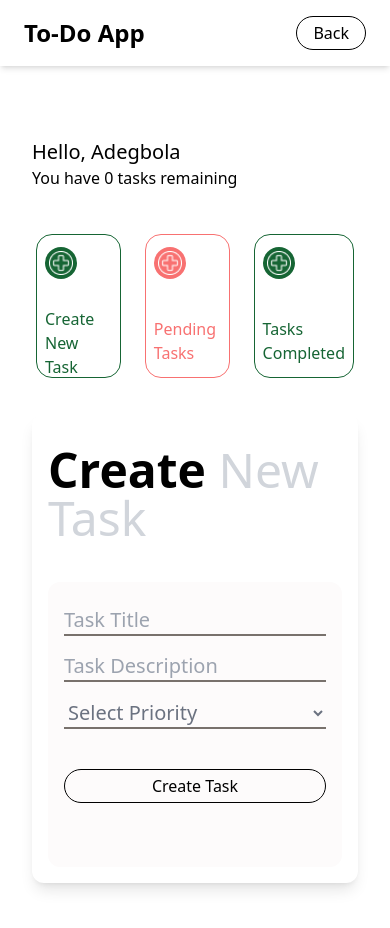
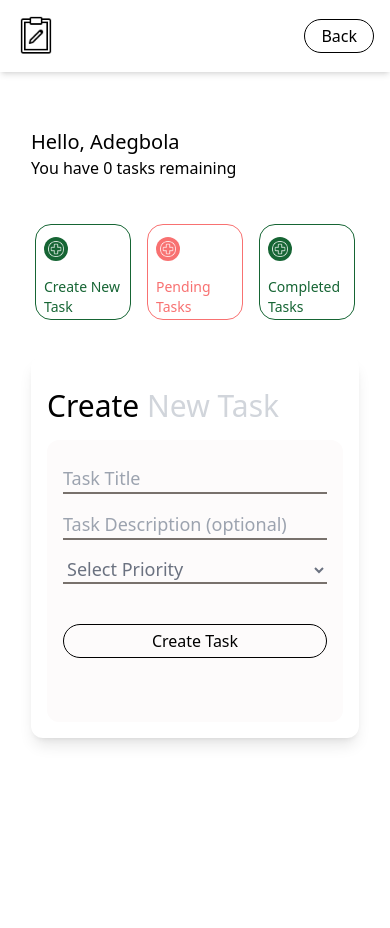
Before and after one commit to Joesef127/todo, a React (Create React App) app: page /home in a window 390 px wide. Shown: the top 928 px of the page. After the commit the page ends 844 px from the top, so only its background shows below. Built offline with nearby package versions, Linux system fonts and the light colour scheme.

Commit message:
chore: merged all types into one file and styled for mobile

```diff
--- /dev/null
+++ b/src/Types.tsx
@@ -0,0 +1,18 @@
+export type TaskType = {
+  id: string;
+  title: string;
+  description: string;
+  priority: string;
+  // completed: boolean;
+};
+
+export type TaskListProps = {
+  tasks: TaskType[];
+  handleClearTask: () => void;
+  handleTaskCompletion?: (taskId: string) => void;
+  priority: string;
+};
+
+export type TaskProps = TaskType & {
+  handleTaskCompletion?: (taskId: string) => void;
+};
--- a/src/components/CreateNewTask.tsx
+++ b/src/components/CreateNewTask.tsx
@@ -12,16 +12,19 @@ export default function CreateNewTask({ handleAddTask }: CreateNewTaskProps) {
   const handleSubmit = (e: React.FormEvent<HTMLFormElement>) => {
     e.preventDefault();
     handleAddTask(title, description, priority);
-    e.currentTarget.reset();
+    // e.currentTarget.reset();
+    setTitle('');
+    setDescription('');
+    setPriority('');
   };
 
   // Function to determine the select's text color class
   const getPriorityColor = () => {
     switch (priority) {
       case 'Not Important':
+        return 'text-orange-700';
+      case 'Moderate':
         return 'text-blue-600';
-      case 'Moderate':
-        return 'text-orange-700';
       case 'Very Important':
         return 'text-green-800';
       default:
@@ -38,7 +41,7 @@ export default function CreateNewTask({ handleAddTask }: CreateNewTaskProps) {
       <div className="mb-4">
         <input
           name="title"
-          className="block w-full bg-transparent border-b-2 border-b-stone-500 outline-none font-light text-xl text-gray-600"
+          className="block w-full bg-transparent border-b-2 border-b-stone-500 outline-none font-light text-xl max-sm:text-lg text-gray-600"
           type="text"
           value={title}
           placeholder="Task Title"
@@ -49,22 +52,23 @@ export default function CreateNewTask({ handleAddTask }: CreateNewTaskProps) {
       <div className="mb-4">
         <input
           name="description"
-          className="block w-full bg-transparent border-b-2 border-b-stone-500 outline-none font-light text-xl text-gray-600"
+          className="block w-full bg-transparent border-b-2 border-b-stone-500 outline-none font-light text-xl max-sm:text-lg text-gray-600"
           value={description}
-          placeholder="Task Description"
+          placeholder="Task Description (optional)"
           onChange={(e) => setDescription(e.target.value)}
-          required
         />
       </div>
       <div className="mb-4">
         <select
           name="priority"
-          className={`block w-full bg-transparent border-b-2 border-b-stone-500 outline-none font-light text-xl ${getPriorityColor()}`}
+          className={`block w-full bg-transparent border-b-2 border-b-stone-500 outline-none font-light text-xl max-sm:text-lg ${getPriorityColor()}`}
           value={priority}
           onChange={(e) => setPriority(e.target.value)}
           required
         >
-          <option value="" className="text-gray-500">Select Priority</option>
+          <option value="" className="text-gray-500">
+            Select Priority
+          </option>
           <option value="Not Important">Not Important</option>
           <option value="Moderate">Moderate</option>
           <option value="Very Important">Very Important</option>
--- a/src/components/Navbar.tsx
+++ b/src/components/Navbar.tsx
@@ -1,13 +1,24 @@
-import { useNavigate } from "react-router-dom"
+import { useNavigate } from 'react-router-dom';
+import task from '../assets/icons/task.png';
 
 export default function Navbar() {
   const navigate = useNavigate();
   return (
-    <nav className="flex items-center justify-between py-4 px-6 bg-white shadow-md">
-      <h1 className="text-2xl font-bold">To-Do App</h1>
-      <button onClick={() => navigate(-1)} className="px-4 py-1 border text-black border-black rounded-full hover:bg-black hover:text-white transition ease-in-out duration-300">
-        Back
-      </button>
+    <nav className="p-4 bg-white shadow-md flex items-center justify-center mx-auto w-full">
+      <div className="max-w-lg w-full flex items-center justify-between">
+        <div className='flex gap-1'>
+          {/* <h1 className="text-2xl font-bold">To Do</h1> */}
+          <span>
+            <img src={task} alt="logo" className="w-10" />
+          </span>
+        </div>
+        <button
+          onClick={() => navigate(-1)}
+          className="px-4 py-1 border text-black border-black rounded-full hover:bg-black hover:text-white transition ease-in-out duration-300"
+        >
+          Back
+        </button>
+      </div>
     </nav>
-  )
+  );
 }
--- a/src/pages/Home.tsx
+++ b/src/pages/Home.tsx
@@ -2,7 +2,8 @@ import Navbar from '../components/Navbar';
 import round_over_plus from '../assets/icons/round_over_plus.png';
 import React, { useEffect, useState } from 'react';
 import CreateNewTask from '../components/CreateNewTask';
-import TaskList, { TaskType } from '../pages/TaskList';
+import TaskList from '../pages/TaskList';
+import { TaskType } from 'Types';
 
 export default function Home() {
   const [tasks, setTasks] = useState<TaskType[]>(() => {
@@ -64,27 +65,28 @@ export default function Home() {
   const topButtonsText = [
     'Create New Task',
     'Pending Tasks',
-    'Tasks Completed',
+    'Completed Tasks',
   ];
 
   return (
-    <>
+    <div className="w-full overflow-auto">
       <Navbar />
-      <div className="p-8 font-sans">
+      <div className="w-full font-sans flex flex-col items-center justify-center overflow-auto">
+        <div className="max-w-lg p-4 overflow-x-scroll">
           <div className="py-10">
             <h1 className="font-medium font-sans text-xl">Hello, Adegbola</h1>
             <p className="font-normal text-base">
               You have {tasks.length} tasks remaining
             </p>
           </div>
-        <div className="flex gap-4">
+          <div className="flex gap-2 flex-wrap ">
             {topButtonsText.map((text, index) => {
               const isEven = index % 2 === 1;
               return (
                 <div
                   key={text}
                   className={`
-                  m-1 px-2 py-3 border w-32 h-36 rounded-2xl flex flex-col justify-between gap-7 cursor-pointer
+                  max-sm:w-24 max-sm:h-24 max-sm:text-sm m-1 px-2 py-3 border w-32 h-36 rounded-2xl flex flex-col justify-between gap-4 cursor-pointer
                   ${isEven ? 'hover:bg-red-400' : 'hover:bg-green-800'}
                   ${isEven ? 'border-red-400' : 'border-green-800'}
                   ${isEven ? 'text-red-400' : 'text-green-800'}
@@ -97,20 +99,20 @@ export default function Home() {
                     } else if (text === 'Pending Tasks') {
                       setShowForm(false);
                       setShowCompleted(false);
-                  } else if (text === 'Tasks Completed') {
+                    } else if (text === 'Completed Tasks') {
                       setShowForm(false);
                       setShowCompleted(true);
                     }
                   }}
                 >
                   <figure
-                  className={`p-1 w-fit rounded-full ${
+                    className={`p-1 w-fit rounded-full max-sm:w-6 ${
                       isEven ? 'bg-red-400' : 'bg-green-800'
                     }`}
                   >
                     <img src={round_over_plus} alt="icon" className="w-6" />
                   </figure>
-                {text}
+                  <span>{text}</span>
                 </div>
               );
             })}
@@ -118,7 +120,7 @@ export default function Home() {
           <div>
             {showForm ? (
               <div className="p-4 my-8 bg-white rounded-xl shadow-lg max-w-xl">
-              <h2 className="mt-4 mb-10 font-bold font-sans text-5xl">
+                <h2 className="mt-4 mb-8 font-medium font-sans text-5xl max-sm:text-3xl max-sm:mb-4">
                   Create{' '}
                   <span className="font-light text-gray-300">New Task</span>
                 </h2>
@@ -126,18 +128,21 @@ export default function Home() {
               </div>
             ) : showCompleted ? (
               <div className="p-4 my-8 rounded-xl shadow-lg max-w-xl bg-[#FBF6FF]">
-              <h1 className="font-medium font-sans text-xl mb-4">
-                Completed Tasks
-              </h1>
+                <h2 className="mt-4 mb-8 font-medium font-sans text-5xl max-sm:text-3xl max-sm:mb-4">
+                  Completed{' '}
+                  <span className="font-light text-gray-300">Task</span>
+                </h2>
                 {completedTasks.length > 0 ? (
                   <div>
                     <TaskList
                       tasks={completedTasks}
                       handleClearTask={() => setCompletedTasks([])}
+                      priority={''}
                     />
                     <button
                       className="w-full my-2 px-4 py-1 border text-black border-black rounded-full hover:bg-black hover:text-white transition ease-in-out duration-300"
-                    onClick={handleClearTask}
+                      // onClick={handleClearTask}
+                      onClick={() => {handleClearTask()}}
                     >
                       Clear Tasks
                     </button>
@@ -148,14 +153,18 @@ export default function Home() {
               </div>
             ) : (
               <div className="p-4 my-8 rounded-xl shadow-lg max-w-xl bg-[#FBF6FF]">
-              <h1 className="font-medium font-sans text-xl mb-4">
-                Pending Tasks
-              </h1>
+                <h2 className="mt-4 mb-8 font-medium font-sans text-5xl max-sm:text-3xl max-sm:mb-4">
+                  Pending <span className="font-light text-gray-300">Task</span>
+                </h2>
                 {tasks.length > 0 ? (
                   <TaskList
-                  handleClearTask={handleClearTask}
+                    // handleClearTask={handleClearTask}
                     tasks={tasks}
                     handleTaskCompletion={handleTaskCompletion}
+                    handleClearTask={function (): void {
+                      throw new Error('Function not implemented.');
+                    }}
+                    priority={''}
                   />
                 ) : (
                   <p>There are no pending tasks</p>
@@ -164,6 +173,7 @@ export default function Home() {
             )}
           </div>
         </div>
-    </>
+      </div>
+    </div>
   );
 }
--- a/src/pages/Intro.tsx
+++ b/src/pages/Intro.tsx
@@ -14,10 +14,10 @@ export default function Intro() {
       {/* Content */}
       <div className="relative z-10 flex items-center justify-between gap-8 flex-col h-full py-60">
         <div>
-          <h1 className="text-white text-[200px] leading-tight font-bold font-roboto ">
+          <h1 className="text-white text-[200px] max-sm:text-8xl leading-tight font-bold font-roboto ">
             To Do
           </h1>
-          <p className="mt-3 text-4xl text-red-400 font-light text-center">
+          <p className="mt-3 text-4xl max-sm:text-2xl text-red-400 font-light text-center">
             Create And Manage <br /> Your Tasks Now.
           </p>
         </div>
```
Also changed, not shown: src/components/Task.tsx (+23 -7 lines), src/pages/TaskList.tsx (+3 -15 lines), src/assets/icons/task.png (added), src/pages/CompletedTasks.tsx (added). Lines whose indentation alone changed are shown as unchanged.
